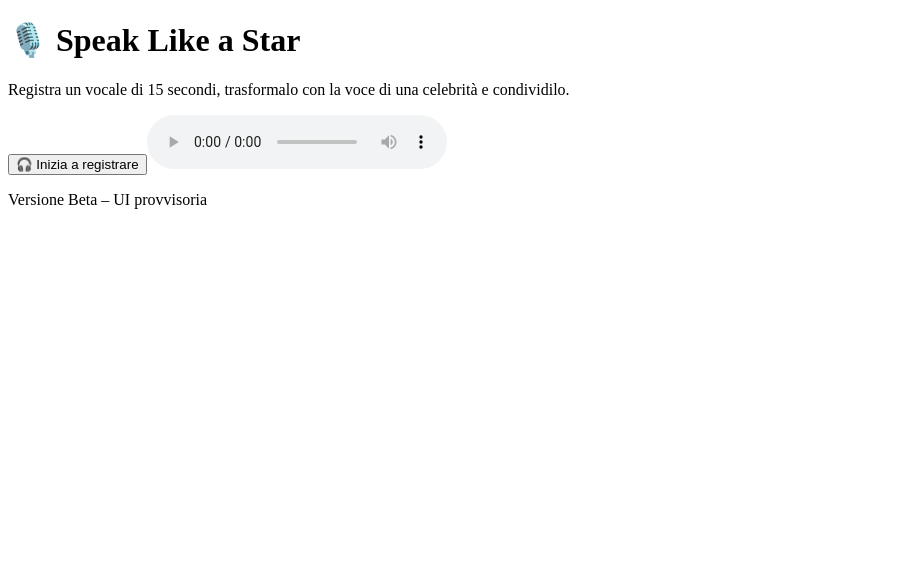
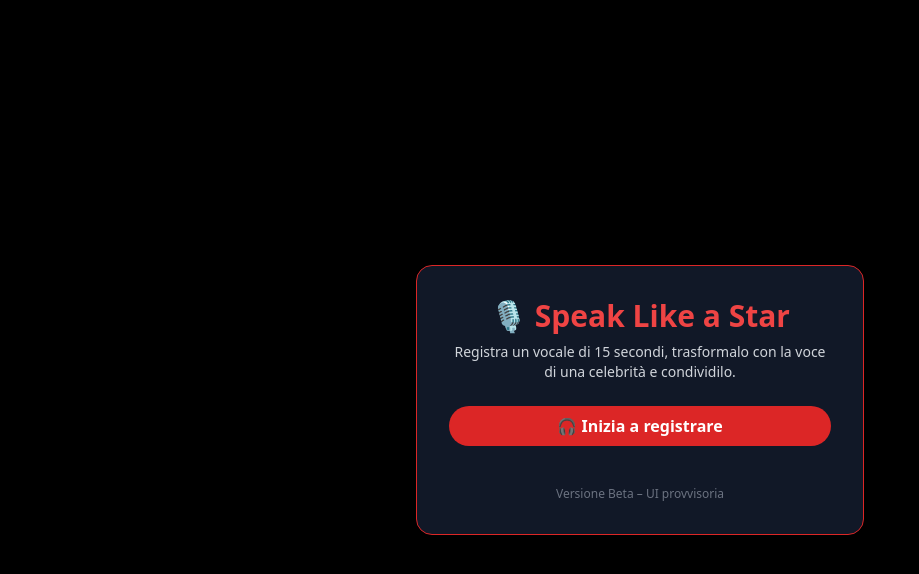
Before and after one commit to equably69/speak-like-a-star, a Next.js app: page / in a window 1280 px wide. Shown: the top 574 px of the page, without its empty margins (0-919 px from the left). Built offline with nearby package versions, Linux system fonts and the light colour scheme.

Commit message:
Update layout.js

```diff
--- a/app/layout.js
+++ b/app/layout.js
@@ -1,3 +1,5 @@
+import './globals.css';
+
 export const metadata = {
   title: 'Speak Like a Star',
   description: 'App vocale con voci di celebrità',
@@ -6,7 +8,7 @@
 export default function RootLayout({ children }) {
   return (
     <html lang="it">
-      <body>{children}</body>
+      <body className="bg-black text-white">{children}</body>
     </html>
   );
 }
```
